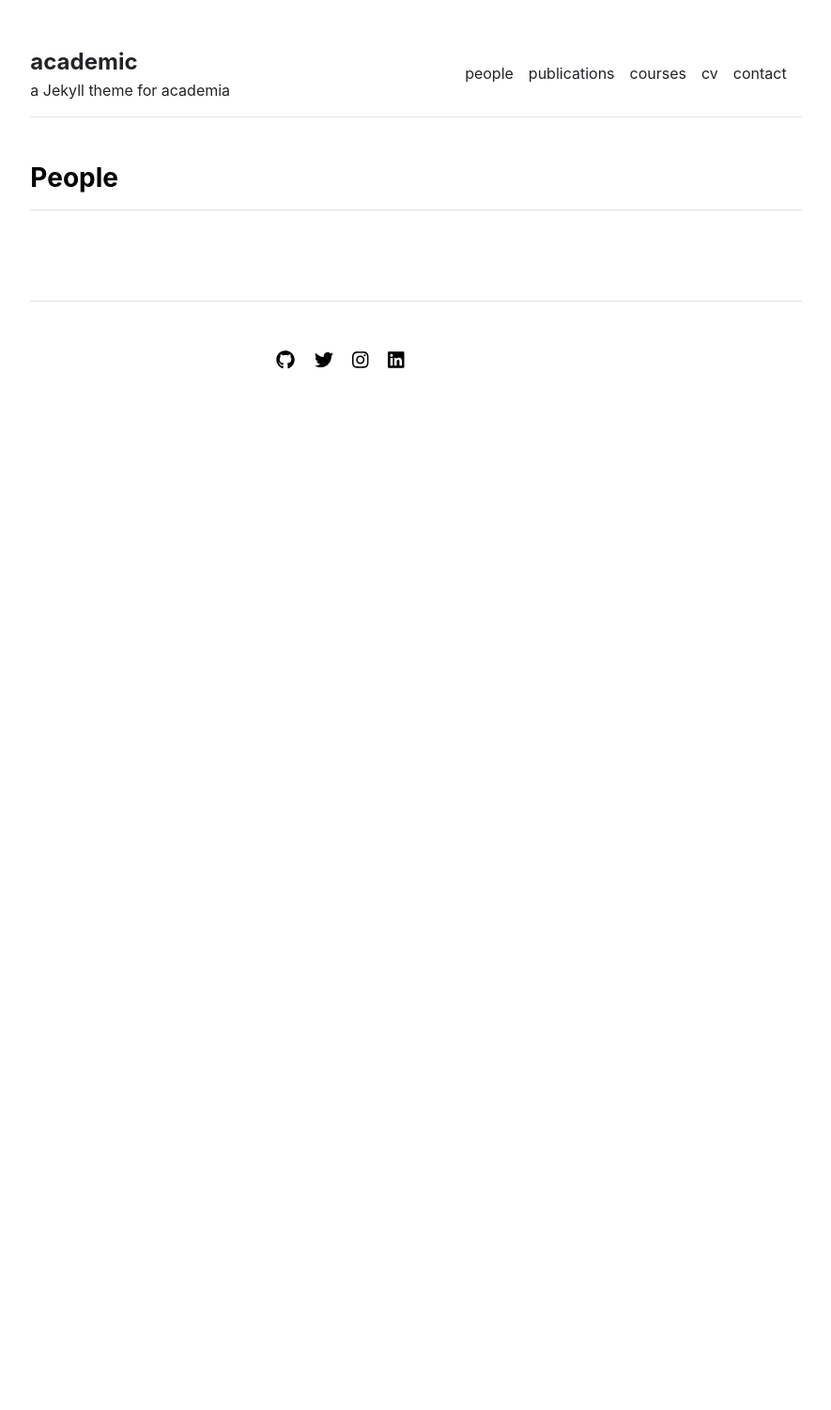
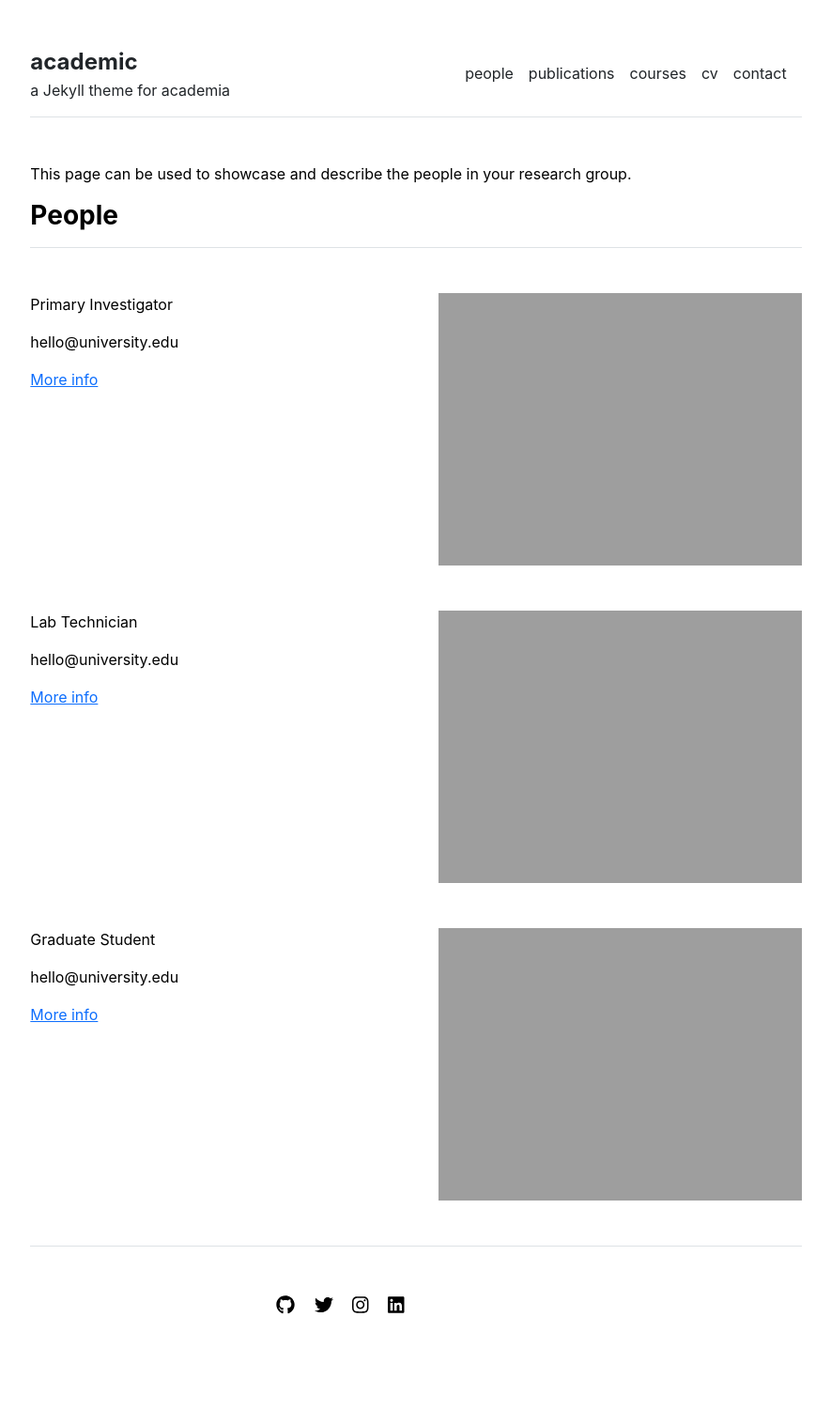
Before and after one commit to LeNPaul/academic, a Jekyll site: the page built from people.md, in a window 1280 px wide. Shown: the whole page at 94% size, without its empty margins (197-1082 px from the left). Built offline with Jekyll 4.4.1, drawn with Linux system fonts in a browser that asks for light colours; before the commit the page ends 900 px from its top, so only the background shows below that.

Commit message:
#6 Add people.html layout and people configuration in settings.yml

```diff
--- a/_data/settings.yml
+++ b/_data/settings.yml
@@ -4,6 +4,11 @@ menu:
 - {name: 'courses', url: '/courses'}
 - {name: 'cv', url: '/cv'}
 - {name: 'contact', url: '/contact'}
+
+people:
+- {name: 'Primary Investigator', bio: 'Professor', email: 'hello@university.edu', url: 'primary-investigator', image: 'assets/img/primary-investigator.jpg'}
+- {name: 'Lab Technician', bio: 'Professor', email: 'hello@university.edu', url: 'primary-investigator', image: 'assets/img/lab-technician.jpg'}
+- {name: 'Graduate Student', bio: 'Professor', email: 'hello@university.edu', url: 'graduate-student', image: 'assets/img/graduate-student.jpg'}
 
 courses:
 - {name: 'Vector Calculus', url: 'vector-calculus'}
--- /dev/null
+++ b/_layouts/people.html
@@ -0,0 +1,19 @@
+---
+layout: default
+---
+
+{{ content }}
+
+<h3 class="fw-bold border-bottom pb-3 mb-5">People</h3>
+{% for person in site.data.settings.people %}
+<div class="row g-5 mb-5">
+  <div class="col-md-6">
+    <p>{{ person.name }}</p>
+    <p>{{ person.email }}</p>
+    <p><a href="/people/{{ person.url }}">More info</a></p>
+  </div>
+  <div class="col-md-6">
+    <img src="{{ site.github.url }}/{{ person.image }}" alt="Contact" width="100%">
+  </div>
+</div>
+{% endfor %}
--- a/people.md
+++ b/people.md
@@ -1,4 +1,6 @@
 ---
-layout: page
+layout: people
 title: "People"
 ---
+
+This page can be used to showcase and describe the people in your research group.
```
